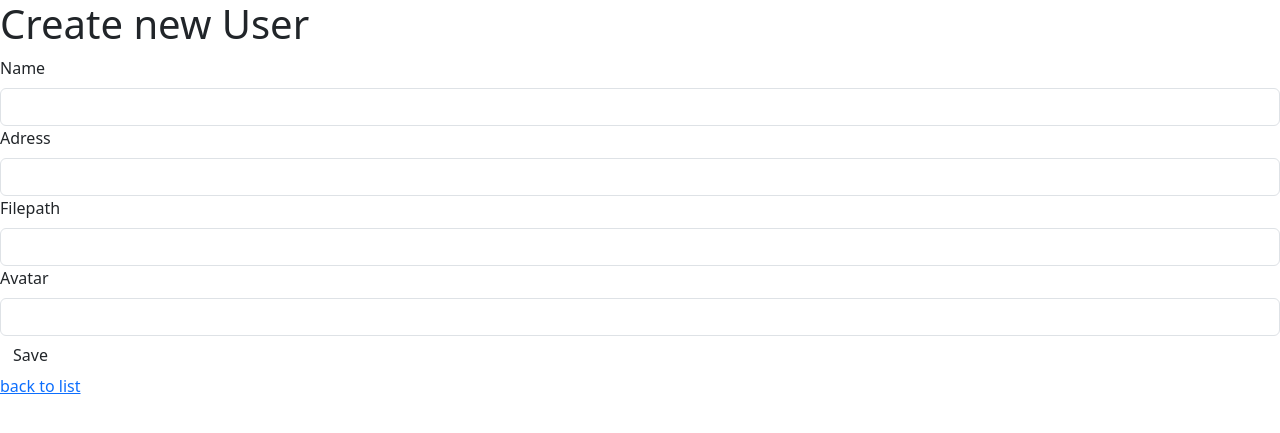
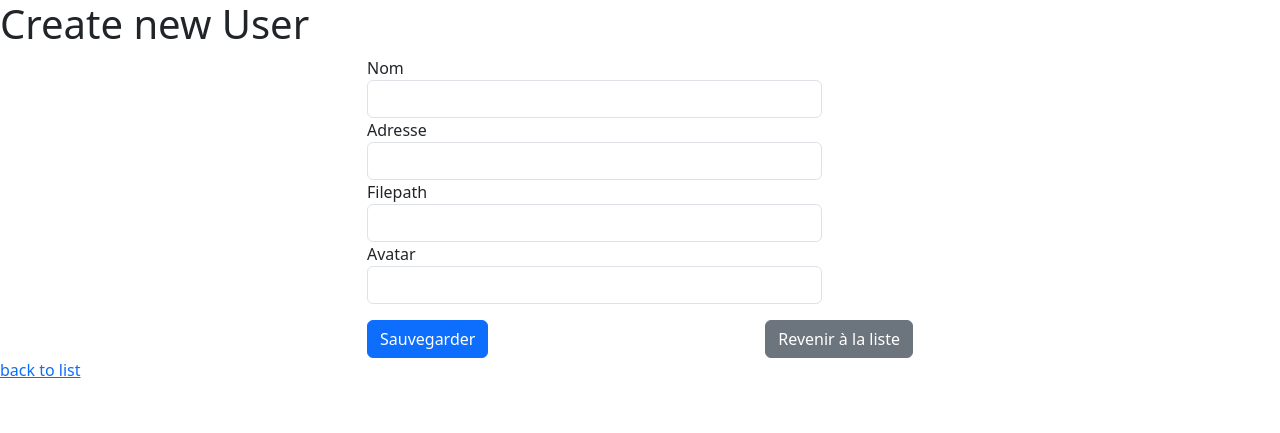
Before and after one commit to KevLgl/test-symfony-kl, a Symfony app: template templates/user/new.html.twig in a window 1280 px wide. Shown: the top 433 px of the page. Run offline with Twig, Linux system fonts and the light colour scheme; the template is opened without the code that fills it, so the values that code supplies are empty; form fields are guessed from the names that the template uses; some libraries are stand-ins or nearby versions.

Commit message:
feat(user): ajout template bootstrap formulaire de création

```diff
--- a/templates/user/_form.html.twig
+++ b/templates/user/_form.html.twig
@@ -1,12 +1,48 @@
-{{ form_start(form) }}
-      {{ form_label(form.name) }}
-        {{ form_widget(form.name) }}
-        {{ form_label(form.adress) }}
-        {{ form_widget(form.adress) }}
-        {{ form_label(form.filepath) }}
-        {{ form_widget(form.filepath) }}
-        {{ form_label(form.avatar) }}
-        {{ form_widget(form.avatar) }}
-        {{ form_rest(form) }}
-        <button class="btn">{{ button_label|default('Save') }}</button>
-{{ form_end(form) }}
+<div class="container">
+    <div class="row">
+        <div class="col-md-6 offset-md-3">
+            {{ form_start(form, {'attr': {'class': 'form-horizontal'}}) }}
+            <div class="form-group">
+                {{ form_label(form.name, 'Nom', {'label_attr': {'class': 'control-label col-sm-2'}}) }}
+                <div class="col-sm-10">
+                    {{ form_widget(form.name, {'attr': {'class': 'form-control'}}) }}
+                </div>
+            </div>
+
+            <div class="form-group">
+                {{ form_label(form.address, 'Adresse', {'label_attr': {'class': 'control-label col-sm-2'}}) }}
+                <div class="col-sm-10">
+                    {{ form_widget(form.address, {'attr': {'class': 'form-control'}}) }}
+                </div>
+            </div>
+
+            <div class="form-group">
+                {{ form_label(form.filepath, 'Filepath', {'label_attr': {'class': 'control-label col-sm-2'}}) }}
+                <div class="col-sm-10">
+                    {{ form_widget(form.filepath, {'attr': {'class': 'form-control'}}) }}
+                </div>
+            </div>
+
+            <div class="form-group mb-3">
+                {{ form_label(form.avatar, 'Avatar', {'label_attr': {'class': 'control-label col-sm-2'}}) }}
+                <div class="col-sm-10">
+                    {{ form_widget(form.avatar, {'attr': {'class': 'form-control'}}) }}
+                </div>
+            </div>
+
+            {{ form_rest(form) }}
+            <div class="d-flex justify-content-between">
+                <div class="form-group">
+                    <div class="col-sm-offset-2 col-sm-10">
+                        <button type="submit" class="btn btn-primary">{{ button_label|default('Sauvegarder') }}</button>
+                    </div>
+                </div>
+                <a href="{{ path('app_user_index') }}" class="btn btn-secondary">Revenir à la liste</a>
+            </div>
+
+
+            {{ form_end(form) }}
+        </div>
+    </div>
+
+</div>
```
